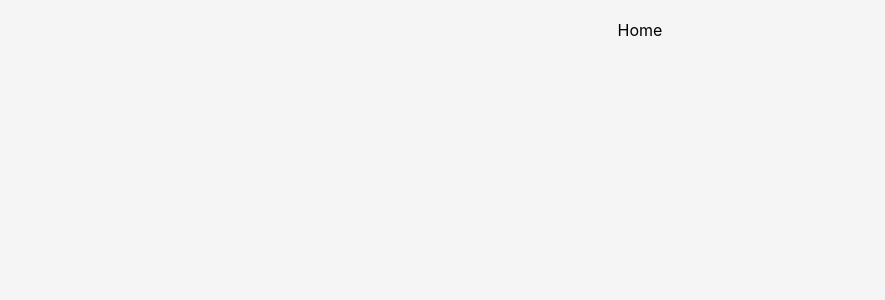
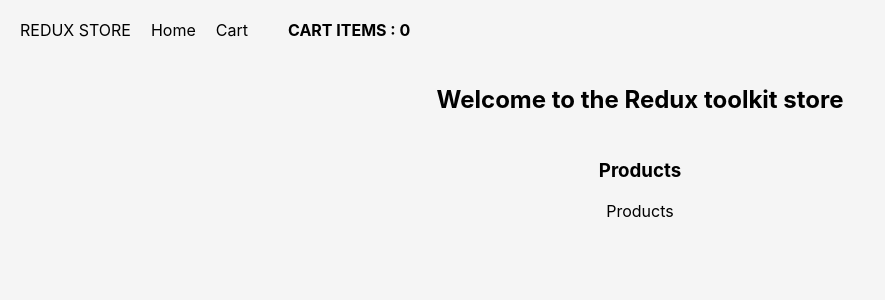
Before and after one commit to JaishreeNishad/redux-project, a React (Create React App) app: page / in a window 1280 px wide. Shown: the top 300 px of the page, without its empty margins (0-885 px from the left). Built offline with nearby package versions, Linux system fonts and the light colour scheme.

Commit message:
Create components for navbar and products

```diff
--- a/src/App.css
+++ b/src/App.css
@@ -36,66 +36,3 @@
     transform: rotate(360deg);
   }
 }
-body {
-  margin: 0;
-  font-family: -apple-system, BlinkMacSystemFont, 'Segoe UI', 'Roboto',
-      'Oxygen', 'Ubuntu', 'Cantarell', 'Fira Sans', 'Droid Sans',
-      'Helvetica Neue', sans-serif;
-  -webkit-font-smoothing: antialiased;
-  -moz-osx-font-smoothing: grayscale;
-  padding: 20px;
-  background: whitesmoke;
-}
-img {
-  height: 80px;
-}
-.card {
-  background: white;
-  padding: 20px;
-  text-align: center;
-  border-radius: 10px;
-}
-.productsWrapper {
-  display: grid;
-  grid-template-columns: repeat(4, 1fr);
-  gap: 30px;
-}
-.btn {
-  border: none;
-  outline: none;
-  background: #764abc;
-  padding: 5px 10px;
-  color: #fff;
-  border-radius: 5px;
-  font-weight: bold;
-  cursor: pointer;
-  transition: all 0.3s ease-in-out;
-}
-
-.btn:hover {
-  background: #513282;
-}
-
-.heading {
-  padding: 25px 0;
-}
-.cartCount {
-  font-weight: bold;
-  text-transform: uppercase;
-  margin-left: 40px;
-}
-.navLink {
-  text-decoration: none;
-  color: black;
-  margin-left: 20px;
-}
-
-.cartCard {
-  display: flex;
-  align-items: center;
-  justify-content: space-between;
-  background: #fff;
-  margin-bottom: 20px;
-  padding: 14px;
-  border-radius: 5px;
-}
--- a/src/App.js
+++ b/src/App.js
@@ -2,11 +2,13 @@
 import { BrowserRouter, Route, Routes } from "react-router-dom";
 import Home from "./pages/Home";
 import Cart from "./pages/Cart";
+import Navbar from "./components/Navbar";
 
 function App() {
   return (
     <div className="App">
       <BrowserRouter>
+        <Navbar />
         <Routes>
           <Route path="/" element={<Home />}></Route>
           <Route path="/cart" element={<Cart />}></Route>
--- /dev/null
+++ b/src/components/Navbar.js
@@ -0,0 +1,22 @@
+import React from "react";
+import { Link } from "react-router-dom";
+
+const Navbar = () => {
+  return (
+    <div style={{ display: "flex" }}>
+      <span className="logo">REDUX STORE</span>
+      <div>
+        <Link className="navLink" to="/">
+          {" "}
+          Home
+        </Link>
+        <Link className="navLink" to="/cart">
+          Cart
+        </Link>
+        <span className="cartCount">cart items : 0</span>
+      </div>
+    </div>
+  );
+};
+
+export default Navbar;
--- /dev/null
+++ b/src/components/Products.js
@@ -0,0 +1,7 @@
+import React from "react";
+
+const Products = () => {
+  return <div>Products</div>;
+};
+
+export default Products;
--- a/src/index.css
+++ b/src/index.css
@@ -1,16 +1,3 @@
-body {
-  margin: 0;
-  font-family: -apple-system, BlinkMacSystemFont, 'Segoe UI', 'Roboto', 'Oxygen',
-    'Ubuntu', 'Cantarell', 'Fira Sans', 'Droid Sans', 'Helvetica Neue',
-    sans-serif;
-  -webkit-font-smoothing: antialiased;
-  -moz-osx-font-smoothing: grayscale;
-}
-
-code {
-  font-family: source-code-pro, Menlo, Monaco, Consolas, 'Courier New',
-    monospace;
-}
 body {
   margin: 0;
   font-family: -apple-system, BlinkMacSystemFont, 'Segoe UI', 'Roboto',
--- a/src/pages/Home.js
+++ b/src/pages/Home.js
@@ -1,7 +1,16 @@
 import React from "react";
+import Products from "../components/Products";
 
 const Home = () => {
-  return <div>Home</div>;
+  return (
+    <div>
+      <h2 className="heading">Welcome to the Redux toolkit store</h2>
+      <section>
+        <h3>Products</h3>
+        <Products />
+      </section>
+    </div>
+  );
 };
 
 export default Home;
```
